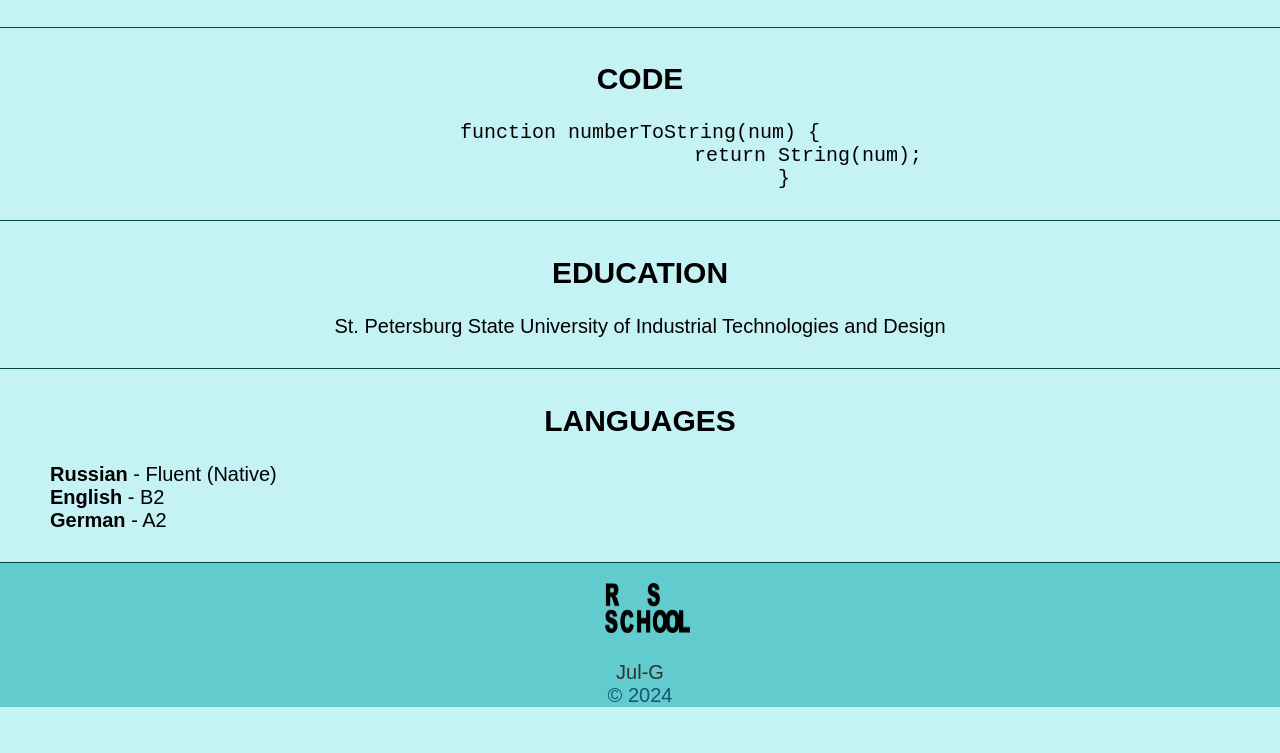
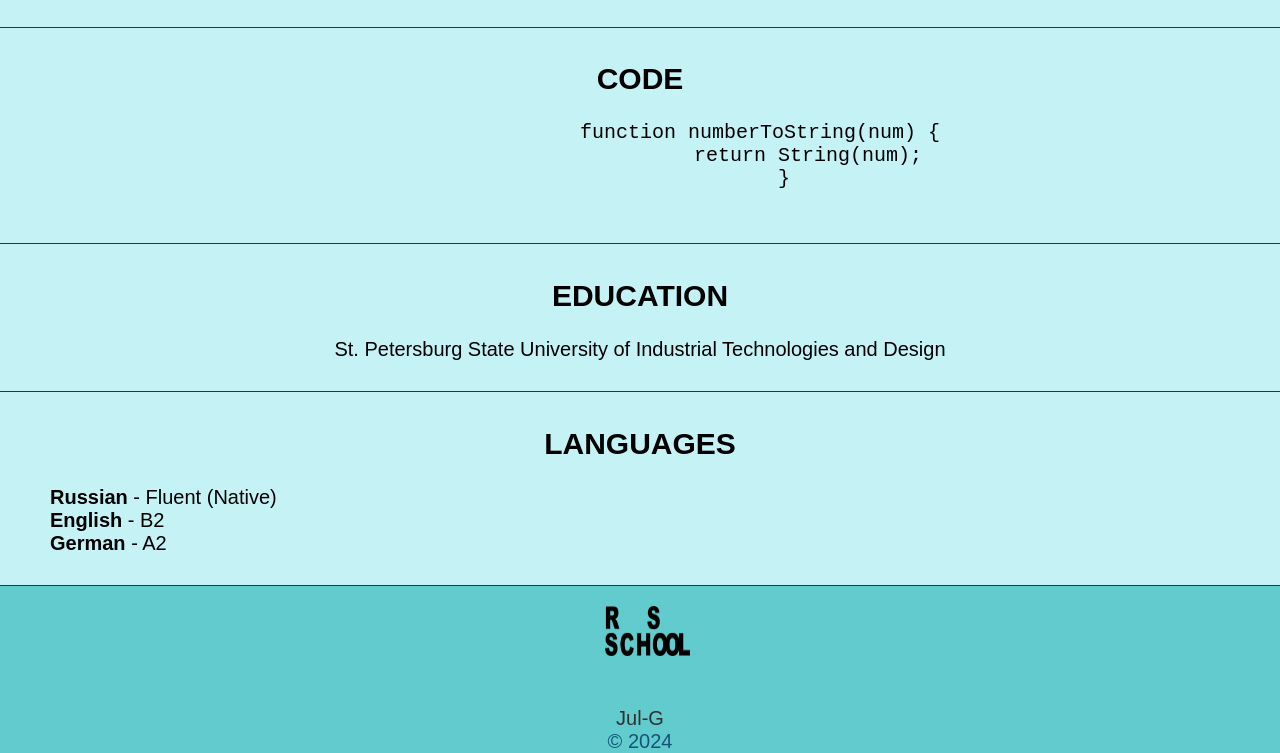
Before and after one commit to Jul-G/rsschool-cv, a plain HTML site: page index.html in a window 1280 px wide. Shown: the part 1178-1931 px from the top of the page. Before the commit the page ends 1885 px from the top, so only its background shows below. Drawn offline with Linux system fonts and the light colour scheme; a web font is replaced by a local one.

Commit message:
fix: edit code after reviews

```diff
--- a/css/style.css
+++ b/css/style.css
@@ -90,7 +90,7 @@ pre {
    white-space: pre;
 }
 .pre {
-   display: flex;
+   display: block;
    justify-content: center;
 }
 .rss {
--- a/index.html
+++ b/index.html
@@ -131,16 +131,16 @@
         <div class="container">
             <p></p>
             <div class="footer_links">
-                <picture>
+                <div>
                     <a href="https://rs.school/courses/javascript-ru">
                         <img src="assets/img/logo-rss.png" alt="logo rss" class="rss">
                     </a>
-                </picture>
+                </div>
                 <br>
                 <br>
                 <a href="https://github.com/Jul-G" title="github" id="github_footer">Jul-G</a>
             </div>
-            <span class="footer__span"> &#169; 2024
+            <span class="footer__span"> &#169; 2024 </span>
         </div>
     </footer>
 </body>
```
